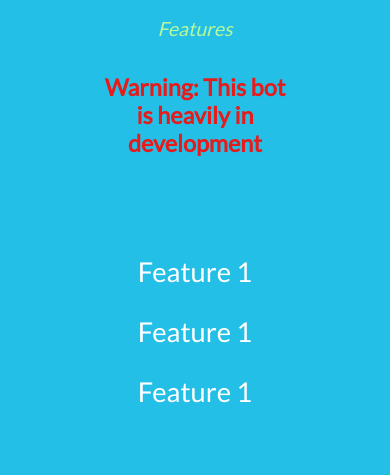
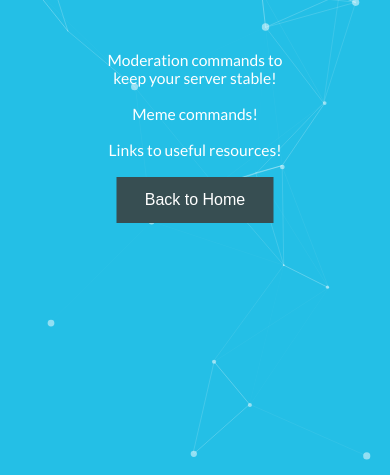
Before and after one commit to zoofyiscool/zoofybot-discordbot, a plain HTML site: page features.html in a window 390 px wide. Shown: the part 369-844 px from the top of the page. Drawn offline with Linux system fonts and the light colour scheme.

Commit message:
Updated Website

```diff
--- a/css/featstyle.css
+++ b/css/featstyle.css
@@ -17,7 +17,7 @@ body{
     font-family: Lato;
     text-align: center;
     position: absolute;
-    top: 50%;
+    top: 45%;
     left: 50%;
     transform: translate(-50%, -50%);
     font-size: 35px;
@@ -39,12 +39,25 @@ div.feature{
     font-family: Lato;
     text-align: center;
     position: absolute;
-    top: 75%;
+    top: 68%;
     left: 50%;
     transform: translate(-50%, -50%);
     font-size: 35px;
     color: rgb(255, 255, 255);
 }
+
+.btnBack {
+    border: none;
+    background-color: inherit;
+    padding: 14px 28px;
+    font-size: 16px;
+    cursor: pointer;
+    display: inline-block;
+    }
+
+    .btnBack {color: rgb(255, 255, 255);}
+
+    .btnBack {background: rgb(55, 78, 82);}
 
 @media screen and (max-width: 800px){
     .HeadingMain{
@@ -54,7 +67,7 @@ div.feature{
 
     .ItalicUnder{
         font-size:5vw;
-        top:47%;
+        top:42%;
     }
 
     .disclaimer{
@@ -62,8 +75,8 @@ div.feature{
     }
 
     div.feature{
-        top:83%;
-        font-size: 7vw;
+        top:60%;
+        font-size: 4vw;
     }
 
     body{
--- a/features.html
+++ b/features.html
@@ -3,22 +3,35 @@
 <head>
   <meta charset="utf-8">
   <title>Zoofy Bot</title>
-  <meta name="viewport" content="width=device-width, initial-scale=1.0, minimum-scale=1.0, maximum-scale=1.0, user-scalable=no">
+  <meta name="viewport" content="width=device-width, initial-scale=1">
   <link rel="stylesheet" media="screen" href="css/featstyle.css">
+  <link rel="stylesheet" media="screen" href="css/partstyle.css">
   <link rel="preconnect" href="https://fonts.gstatic.com">
   <link href="https://fonts.googleapis.com/css2?family=Lato&display=swap" rel="stylesheet">
 </head>
 
 <body>
+  <!-- Particles Start -->
+  <div id="particles-js"></div>
+  <script type="text/javascript" src="js/particles.js"></script>
+  <script type="text/javascript" src="js/app.js"></script>
+  <!-- Particles End -->
+
   <h1 class="HeadingMain">Zoofy Bot</h1>
   <i class="ItalicUnder">Features</i>
 
   <div class="content" id="content">
-    <h2 class="disclaimer">Warning: This bot is heavily in development</h2>
+  <!--<h2 class="disclaimer">Warning: This bot is heavily in development</h2>-->
     <div class="feature">
-        <p>Feature 1</p>
-        <p>Feature 1</p>
-        <p>Feature 1</p>
+      <ul>
+      <li><p>Moderation commands to keep your server stable! </p></li>
+      <br>
+      <li><p>Meme commands!</p></li>
+      <br>
+      <li><p>Links to useful resources!</p></li>
+      </ul>
+      <br>
+      <button class="btnBack" type="button", onclick="window.open('https\://discord.zoofy.cc/#content', '_self')">Back to Home</button>
     </div>
   </div>
 </body>
```
Also changed, not shown: comingsoon.html (added, +16 -0 lines), index.html (+2 -2 lines).
